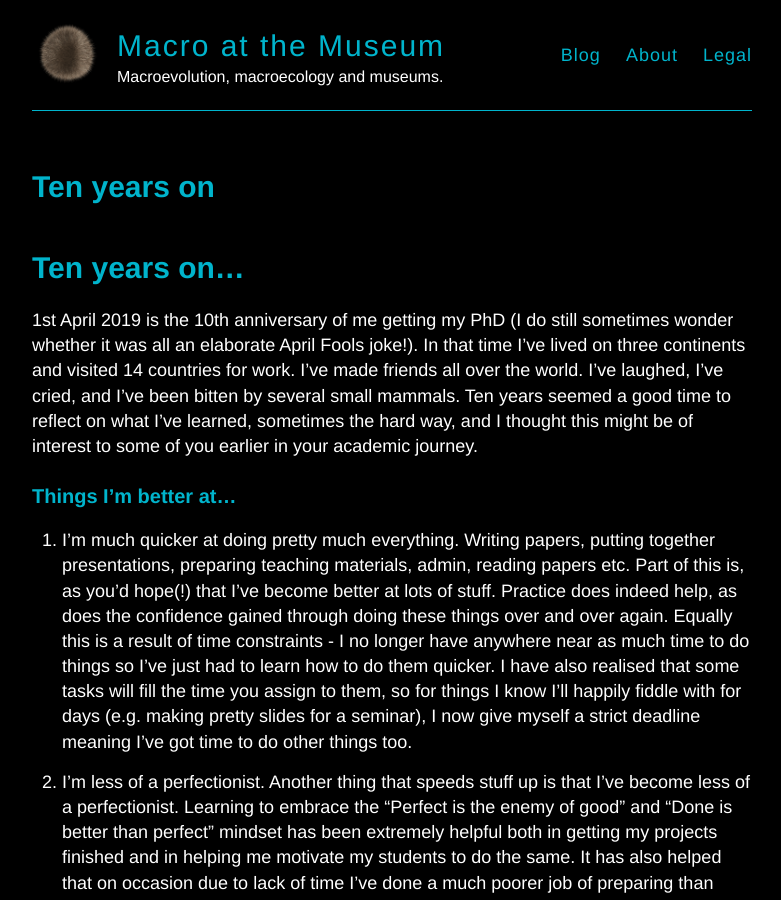
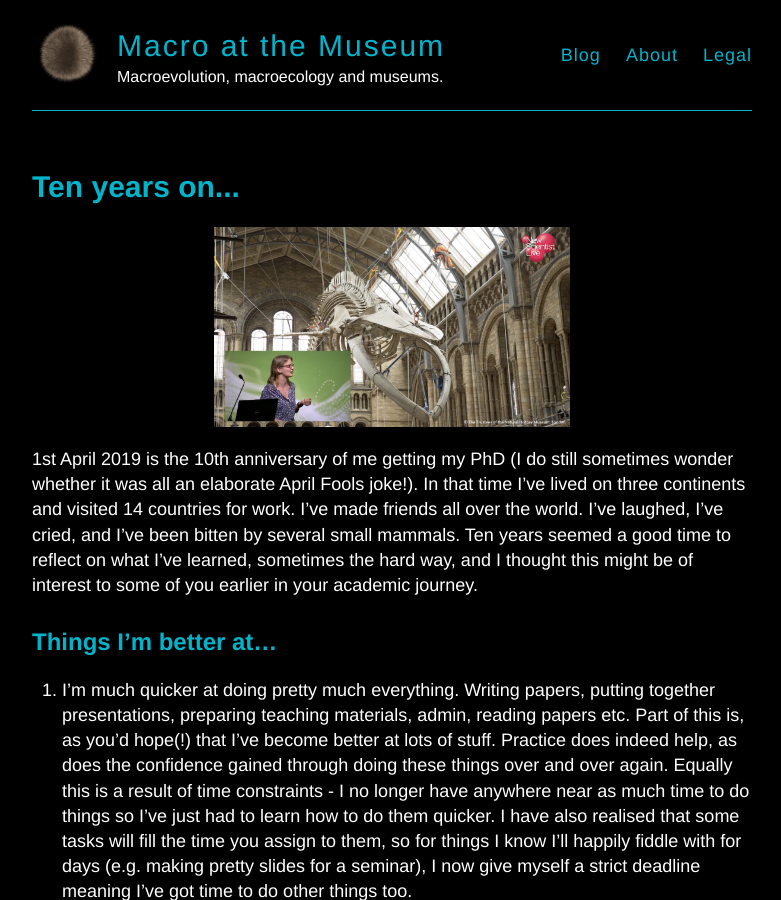
Before and after one commit to macromuseum/macromuseum.github.io, a Jekyll site: the page built from _posts/2019-08-03-ten years on.md, in a window 1280 px wide and 900 px high. Shown: the whole window, without its empty margins (248-1029 px from the left). Built offline with Jekyll 4.4.1, drawn with Linux system fonts in a browser that asks for light colours; our own code applies the rules of GitHub Pages for plain Markdown files; part of the change alters nothing that is shown.

Commit message:
Edit to make blog post

```diff
--- a/_posts/2019-08-03-ten years on.md
+++ b/_posts/2019-08-03-ten years on.md
@@ -1,8 +1,12 @@
-# Ten years on...
+---
+layout: post
+title: Ten years on...
+---
 
+![headimg]({{ site.baseurl }}/images/new-scientist.png)
 1st April 2019 is the 10th anniversary of me getting my PhD (I do still sometimes wonder whether it was all an elaborate April Fools joke!). In that time I've lived on three continents and visited 14 countries for work. I've made friends all over the world. I've laughed, I've cried, and I've been bitten by several small mammals. Ten years seemed a good time to reflect on what I've learned, sometimes the hard way, and I thought this might be of interest to some of you earlier in your academic journey.
 
-### Things I'm better at...
+## Things I'm better at...
 
 1. I'm much quicker at doing pretty much everything.
 Writing papers, putting together presentations, preparing teaching materials, admin, reading papers etc. Part of this is, as you'd hope(!) that I've become better at lots of stuff. Practice does indeed help, as does the confidence gained through doing these things over and over again. Equally this is a result of time constraints - I no longer have anywhere near as much time to do things so I've just had to learn how to do them quicker. I have also realised that some tasks will fill the time you assign to them, so for things I know I'll happily fiddle with for days (e.g. making pretty slides for a seminar), I now give myself a strict deadline meaning I've got time to do other things too.
@@ -30,7 +34,7 @@ Third, I make decisions about what to do based on whether I enjoy it or think it
 
 Finally, I have a back up plan. In the past it sometimes all felt like "too much" because if I didn't get that job/fellowship/grant what would I do? Who would I be without my science? Finding perspective means I know I still have plenty in my life I love and enjoy outside of work. And if I did have to leave for some reason I could do plenty of other things.
 
-### Things I'm worse at...
+## Things I'm worse at...
 
 1. Reading the literature and knowing the field inside out.
 As a PhD student and postdoc I did a lot of reading, both in and around my subject area. I went to several journal and book clubs, and I reviewed a lot of papers. Now I'm an editor at a journal so I read a lot of papers in that area, and I see what is trending on Twitter. But otherwise I'm just hoping someone else will keep me updated! This feels horrible, and triggers imposter syndrome, but I try to convince myself it I did need to catch up with the literature in an area I totally could... (please don't burst my bubble!). But PhD students and postdocs, when I say you know more than me I genuinely mean it!
```
